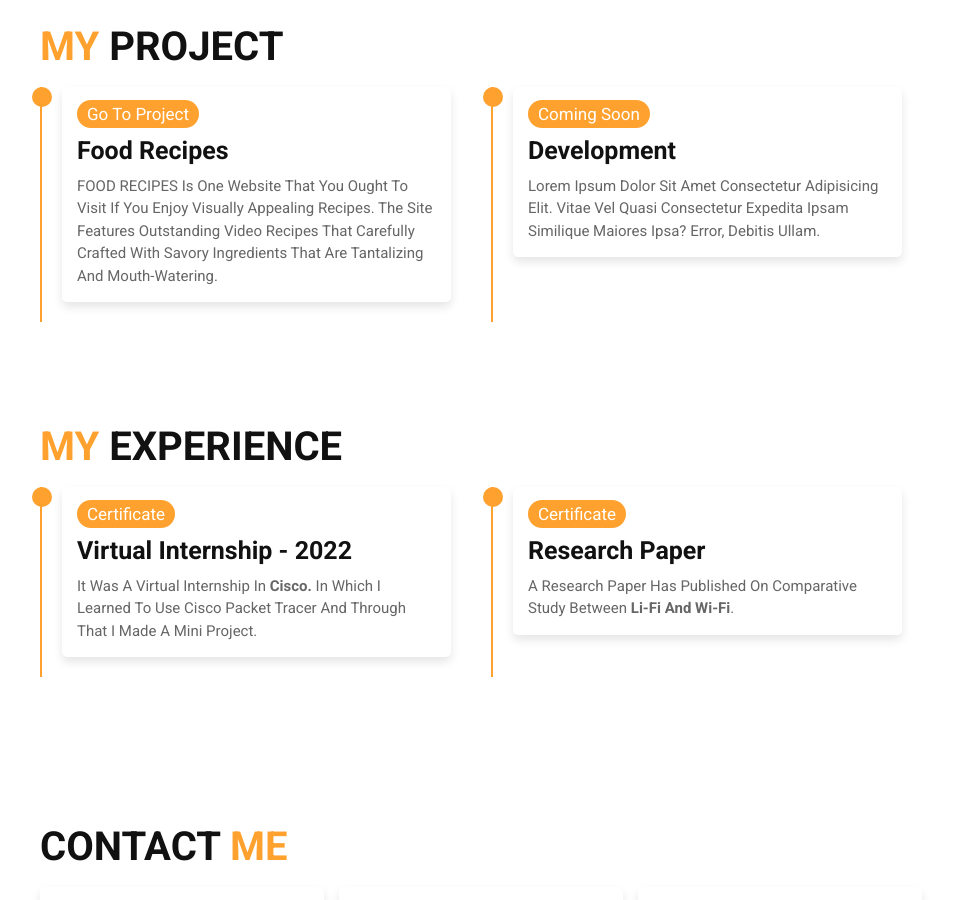
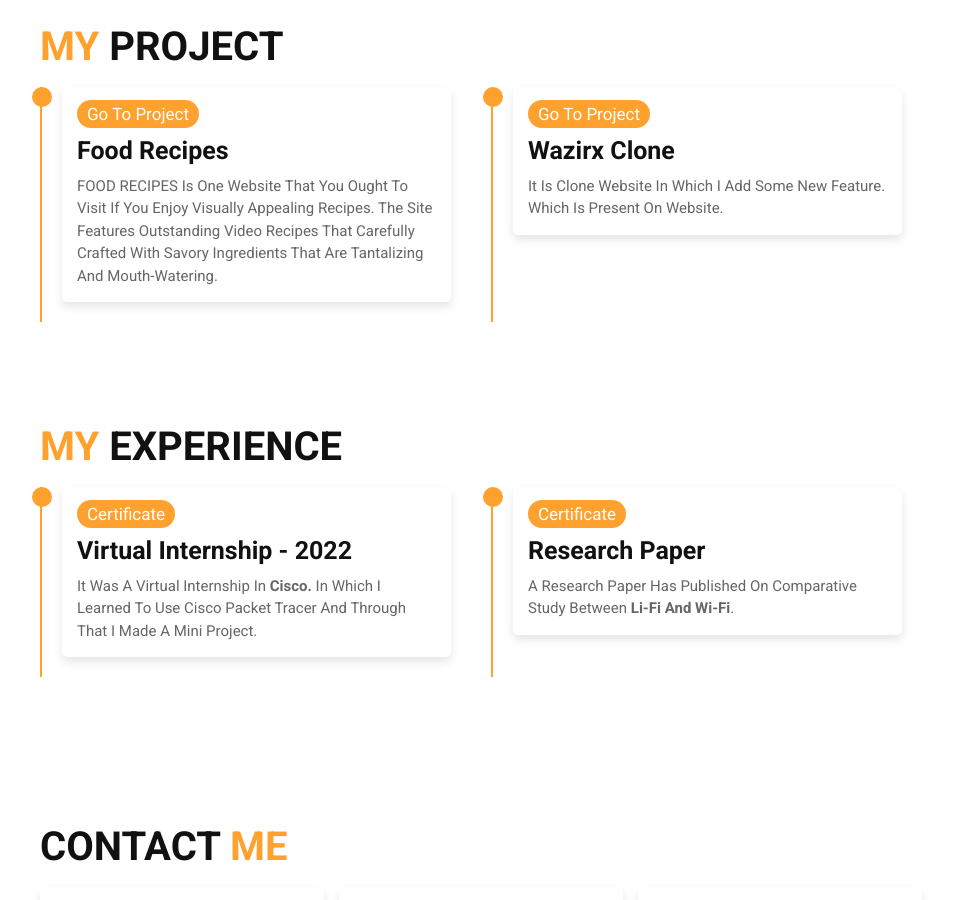
Before and after one commit to Gourav2001kumar/portfolio-1, a plain HTML site: page index.html in a window 1280 px wide. Shown: the part 1722-2622 px from the top of the page, without its empty margins (309-1262 px from the left). Drawn offline with Linux system fonts and the light colour scheme.

Commit message:
Update index.html

```diff
--- a/index.html
+++ b/index.html
@@ -140,9 +140,9 @@
 
           <div class="box">
               <div class="content">
-                  <a href="#"><span>coming soon</span></a>
-                  <h3> development</h3>
-                  <p>Lorem ipsum dolor sit amet consectetur adipisicing elit. Vitae vel quasi consectetur expedita ipsam similique maiores ipsa? Error, debitis ullam.</p>
+                  <a href="https://sprightly-unicorn-9a015d.netlify.app"><span>go to project</span></a>
+                  <h3> Wazirx Clone</h3>
+                  <p>It is clone website in which I add some new feature. which is present on website.</p>
               </div>
           </div>
 
```
